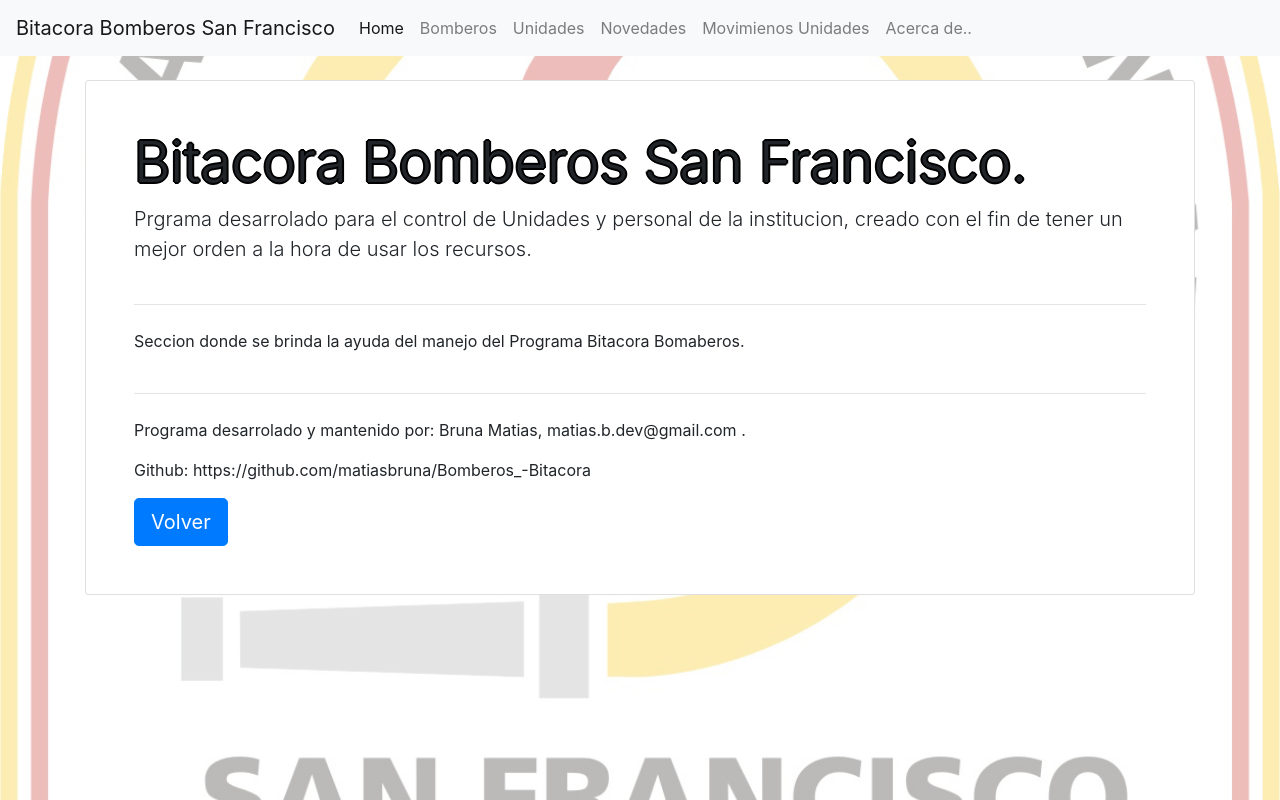
After one commit to matiasbruna/Bomberos_-Bitacora, a Node server app: page /acercaDe in a window 1280 px wide. The commit adds this page. Run offline with Node 20, Linux system fonts and the light colour scheme; some libraries are stand-ins or nearby versions.

Commit message:
se agrego codigo para la seccion acercade.. falta completar texto

```diff
--- a/src/routes/index.routes.js
+++ b/src/routes/index.routes.js
@@ -5,4 +5,8 @@ router.get("/", (req, res) => {
   res.render("index");
 });
 
+router.get('/acercaDe',(req,res)=>{
+  res.render("acercaDe");
+});
+
 export default router;
--- /dev/null
+++ b/src/views/acercaDe.hbs
@@ -0,0 +1,20 @@
+<div class="card card-body p-5 mt-4">
+  <h1 class="display-4">Bitacora Bomberos San Francisco.</h1>
+  <p class="lead">Prgrama desarrolado para el control de Unidades y personal de la institucion, creado
+    con el fin de tener un mejor orden a la hora de usar los recursos.
+  </p>
+  <hr class="my-4" />
+  <p>Seccion donde se brinda la ayuda del manejo del Programa Bitacora Bomaberos.
+  </p>
+  <hr class="my-4" />
+  <p>Programa desarrolado y mantenido por: Bruna Matias, matias.b.dev@gmail.com .
+  </p>
+  <p>Github: https://github.com/matiasbruna/Bomberos_-Bitacora</p>
+  <div>
+    <a
+      class="btn btn-primary btn-lg"
+      href="/"
+      role="button"
+    >Volver</a>
+  </div>
+</div>
--- a/src/views/partials/navbar.hbs
+++ b/src/views/partials/navbar.hbs
@@ -21,7 +21,7 @@
         <a class="nav-link" href="/movimientos">Movimienos Unidades</a>
       </li>
       <li class="nav-item">
-        <a class="nav-link" href="#">Acerca de..</a>
+        <a class="nav-link" href="/acercaDe">Acerca de..</a>
       </li>
     </ul>
   </div>
```
